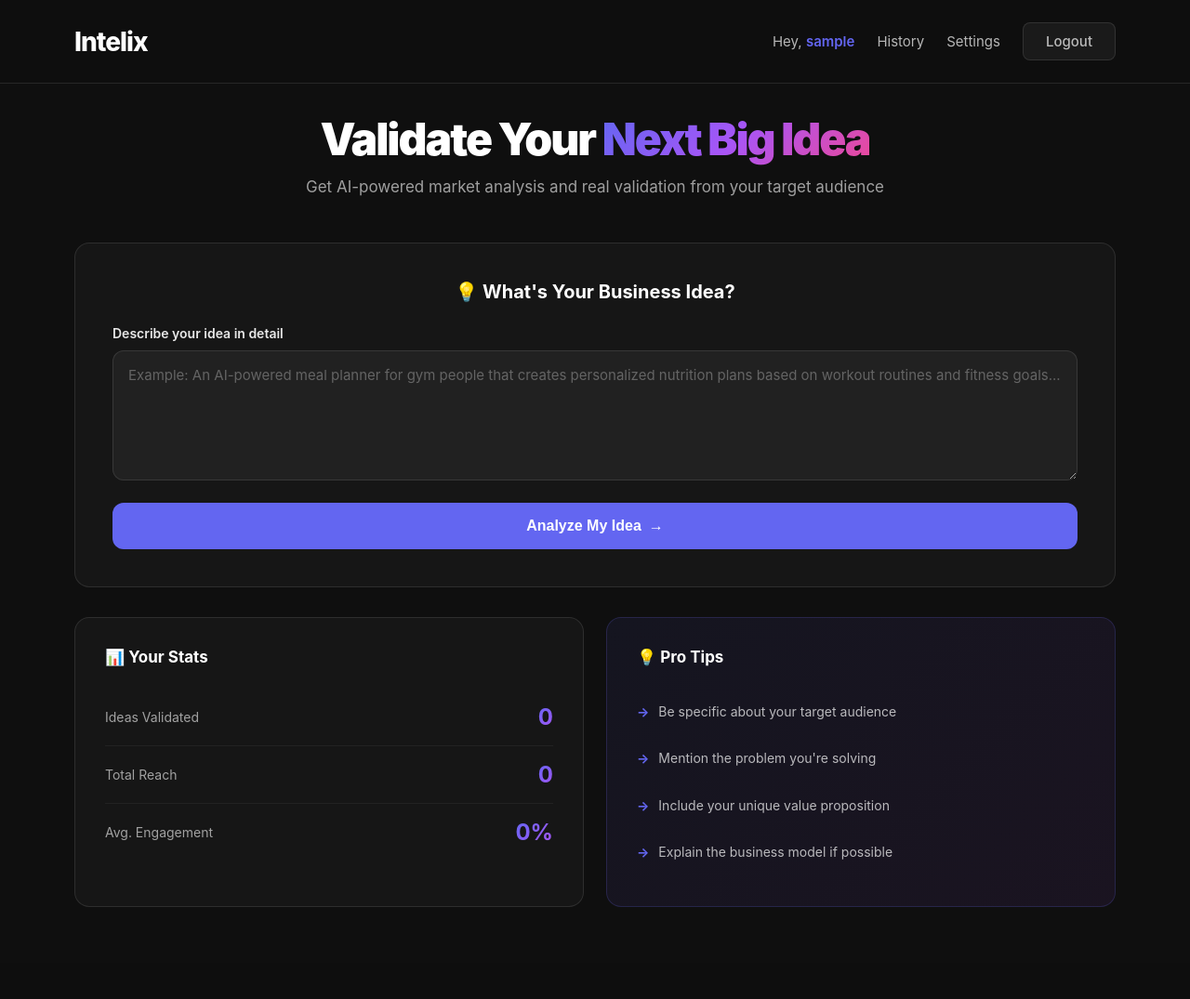
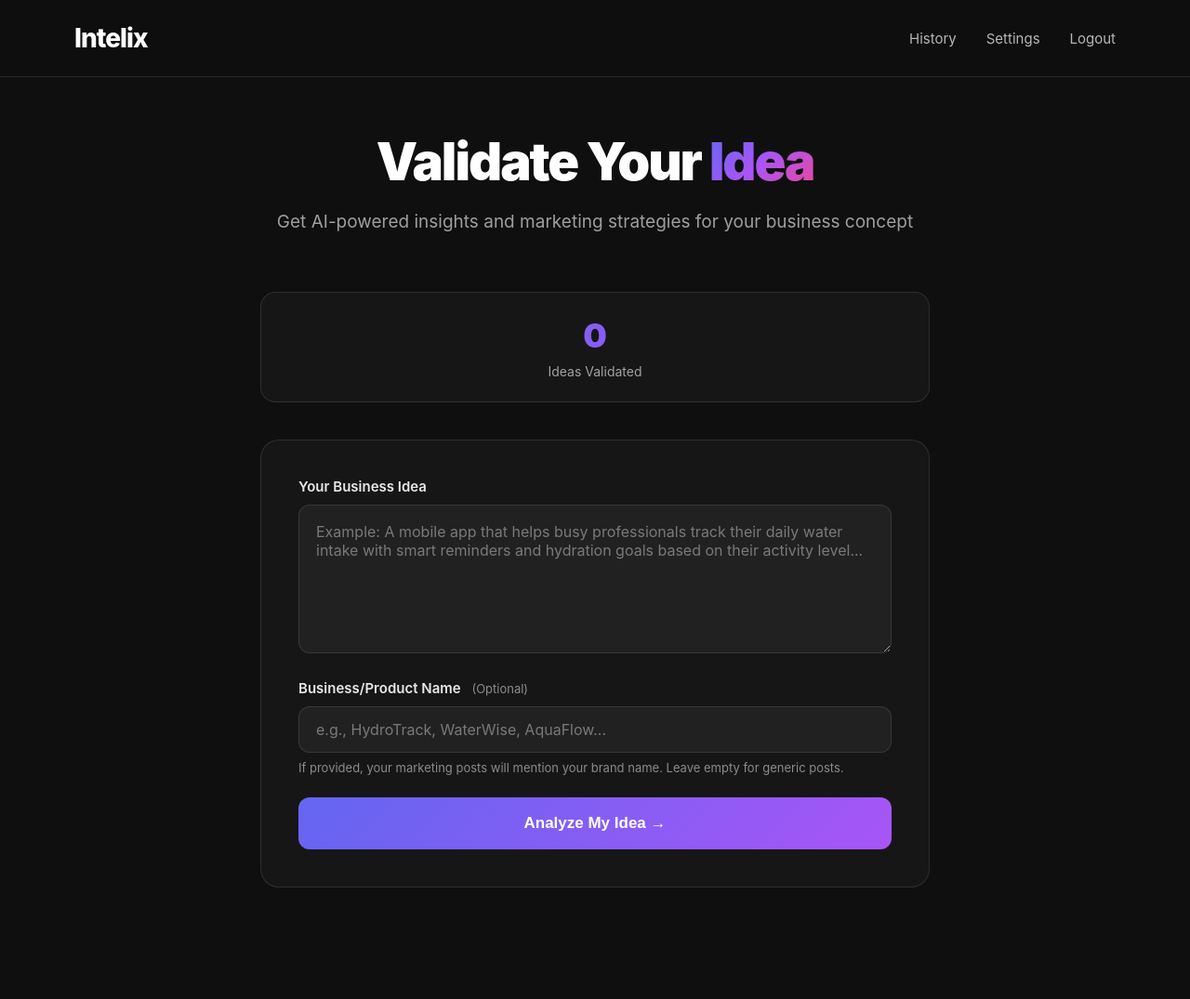
Before and after one commit to vedpalsodkar988-tech/Intelix-V2, a Flask app: page /dashboard in a window 1280 px wide. Shown: the whole page at 93% size. Before the commit the page ends 976 px from the top, so only its background shows below. Run offline with Flask 3, Linux system fonts and the light colour scheme; the visitor is signed in with stand-in values (Sample User, id 1); data that the repository does not hold is empty; some libraries are stand-ins or nearby versions.

Commit message:
Update dashboard.html

```diff
--- a/templates/dashboard.html
+++ b/templates/dashboard.html
@@ -41,18 +41,8 @@
 
         .nav-right {
             display: flex;
-            gap: 24px;
+            gap: 32px;
             align-items: center;
-        }
-
-        .user-info {
-            color: rgba(255, 255, 255, 0.7);
-            font-size: 15px;
-        }
-
-        .user-info span {
-            color: #6366F1;
-            font-weight: 600;
         }
 
         .nav-right a {
@@ -66,38 +56,21 @@
             color: #FFFFFF;
         }
 
-        .btn-logout {
-            background: rgba(255, 255, 255, 0.05);
-            color: rgba(255, 255, 255, 0.9);
-            padding: 10px 24px;
-            border-radius: 8px;
-            text-decoration: none;
-            font-weight: 500;
-            font-size: 14px;
-            border: 1px solid rgba(255, 255, 255, 0.1);
-            transition: all 0.3s;
+        .container {
+            max-width: 800px;
+            margin: 0 auto;
+            padding: 140px 40px 80px;
         }
 
-        .btn-logout:hover {
-            background: rgba(255, 255, 255, 0.1);
-            border-color: rgba(255, 255, 255, 0.2);
+        .header {
+            text-align: center;
+            margin-bottom: 60px;
         }
 
-        .container {
-            max-width: 1200px;
-            margin: 0 auto;
-            padding: 120px 40px 60px;
-        }
-
-        .welcome {
-            text-align: center;
-            margin-bottom: 50px;
-        }
-
-        .welcome h1 {
-            font-size: 48px;
+        .header h1 {
+            font-size: 56px;
             font-weight: 900;
-            margin-bottom: 12px;
+            margin-bottom: 16px;
             letter-spacing: -2px;
         }
 
@@ -108,132 +81,122 @@
             background-clip: text;
         }
 
-        .welcome p {
-            font-size: 17px;
+        .header p {
+            font-size: 19px;
             color: rgba(255, 255, 255, 0.6);
+            line-height: 1.6;
         }
 
-        .idea-card {
+        .validator-box {
             background: rgba(255, 255, 255, 0.03);
             border: 1px solid rgba(255, 255, 255, 0.1);
-            border-radius: 16px;
+            border-radius: 20px;
             padding: 40px;
-            margin-bottom: 32px;
-        }
-
-        .idea-card h2 {
-            font-size: 20px;
-            font-weight: 700;
-            margin-bottom: 24px;
-            display: flex;
-            align-items: center;
-            justify-content: center;
-            gap: 10px;
+            margin-bottom: 40px;
         }
 
         .form-group {
-            margin-bottom: 20px;
+            margin-bottom: 24px;
         }
 
         .form-group label {
             display: block;
-            margin-bottom: 10px;
+            font-size: 15px;
             font-weight: 600;
             color: rgba(255, 255, 255, 0.9);
-            font-size: 14px;
+            margin-bottom: 10px;
         }
 
-        .form-group textarea {
+        .form-group .label-optional {
+            font-size: 13px;
+            font-weight: 400;
+            color: rgba(255, 255, 255, 0.5);
+            margin-left: 8px;
+        }
+
+        textarea {
             width: 100%;
-            padding: 16px;
+            min-height: 160px;
+            padding: 18px;
             background: rgba(255, 255, 255, 0.05);
             border: 1px solid rgba(255, 255, 255, 0.1);
             border-radius: 12px;
-            font-size: 15px;
             color: #FFFFFF;
+            font-size: 16px;
             font-family: inherit;
             resize: vertical;
-            min-height: 140px;
             transition: all 0.3s;
         }
 
-        .form-group textarea:focus {
-            outline: none;
-            border-color: #6366F1;
-            background: rgba(255, 255, 255, 0.08);
+        input[type="text"] {
+            width: 100%;
+            padding: 14px 18px;
+            background: rgba(255, 255, 255, 0.05);
+            border: 1px solid rgba(255, 255, 255, 0.1);
+            border-radius: 12px;
+            color: #FFFFFF;
+            font-size: 16px;
+            font-family: inherit;
+            transition: all 0.3s;
         }
 
-        .form-group textarea::placeholder {
-            color: rgba(255, 255, 255, 0.3);
+        textarea:focus, input[type="text"]:focus {
+            outline: none;
+            background: rgba(255, 255, 255, 0.08);
+            border-color: #6366F1;
         }
 
-        .btn-analyze {
+        textarea::placeholder, input[type="text"]::placeholder {
+            color: rgba(255, 255, 255, 0.4);
+        }
+
+        .helper-text {
+            font-size: 13px;
+            color: rgba(255, 255, 255, 0.5);
+            margin-top: 8px;
+        }
+
+        .submit-btn {
             width: 100%;
-            background: #6366F1;
-            color: white;
-            padding: 16px;
+            padding: 18px;
+            background: linear-gradient(135deg, #6366F1 0%, #A855F7 100%);
             border: none;
             border-radius: 12px;
-            font-size: 16px;
+            color: white;
+            font-size: 17px;
             font-weight: 700;
             cursor: pointer;
             transition: all 0.3s;
-            display: flex;
-            align-items: center;
-            justify-content: center;
-            gap: 8px;
         }
 
-        .btn-analyze:hover {
-            background: #5558E3;
+        .submit-btn:hover {
             transform: translateY(-2px);
-            box-shadow: 0 10px 30px rgba(99, 102, 241, 0.3);
+            box-shadow: 0 12px 30px rgba(99, 102, 241, 0.4);
         }
 
-        .btn-analyze:disabled {
-            background: rgba(99, 102, 241, 0.5);
-            cursor: not-allowed;
-            transform: none;
+        .stats {
+            display: grid;
+            grid-template-columns: repeat(auto-fit, minmax(200px, 1fr));
+            gap: 20px;
+            margin-bottom: 40px;
         }
 
-        .info-grid {
-            display: grid;
-            grid-template-columns: repeat(2, 1fr);
-            gap: 24px;
-        }
-
-        .stats-card, .tips-card {
+        .stat-card {
             background: rgba(255, 255, 255, 0.03);
             border: 1px solid rgba(255, 255, 255, 0.1);
             border-radius: 16px;
-            padding: 32px;
+            padding: 24px;
+            text-align: center;
         }
 
-        .tips-card {
-            background: linear-gradient(135deg, rgba(99, 102, 241, 0.08) 0%, rgba(168, 85, 247, 0.08) 100%);
-            border: 1px solid rgba(99, 102, 241, 0.2);
-        }
-
-        .stats-card h3, .tips-card h3 {
-            font-size: 17px;
-            font-weight: 700;
-            margin-bottom: 24px;
-            display: flex;
-            align-items: center;
-            gap: 8px;
-        }
-
-        .stat-item {
-            display: flex;
-            justify-content: space-between;
-            align-items: center;
-            padding: 16px 0;
-            border-bottom: 1px solid rgba(255, 255, 255, 0.05);
-        }
-
-        .stat-item:last-child {
-            border-bottom: none;
-            padding-bottom: 0;
+        .stat-number {
+            font-size: 36px;
+            font-weight: 900;
+            background: linear-gradient(135deg, #6366F1 0%, #A855F7 100%);
+            -webkit-background-clip: text;
+            -webkit-text-fill-color: transparent;
+            background-clip: text;
+            margin-bottom: 8px;
         }
 
         .stat-label {
@@ -241,70 +204,21 @@
             color: rgba(255, 255, 255, 0.6);
         }
 
-        .stat-value {
-            font-size: 24px;
-            font-weight: 700;
-            background: linear-gradient(135deg, #6366F1 0%, #A855F7 100%);
-            -webkit-background-clip: text;
-            -webkit-text-fill-color: transparent;
-            background-clip: text;
-        }
-
-        .tip-list {
-            list-style: none;
-        }
-
-        .tip-list li {
-            padding: 14px 0;
-            font-size: 14px;
-            color: rgba(255, 255, 255, 0.7);
-            line-height: 1.6;
-            display: flex;
-            align-items: flex-start;
-            gap: 10px;
-        }
-
-        .tip-list li::before {
-            content: "→";
-            color: #6366F1;
-            font-weight: 700;
-            flex-shrink: 0;
-        }
-
-        /* Loading Spinner */
-        .spinner {
-            display: inline-block;
-            width: 18px;
-            height: 18px;
-            border: 3px solid rgba(255, 255, 255, 0.3);
-            border-top-color: white;
-            border-radius: 50%;
-            animation: spin 0.8s linear infinite;
-        }
-
-        @keyframes spin {
-            to { transform: rotate(360deg); }
-        }
-
-        @media (max-width: 968px) {
+        @media (max-width: 768px) {
             nav {
                 padding: 20px 24px;
             }
 
             .container {
-                padding: 100px 24px 60px;
+                padding: 120px 24px 60px;
             }
 
-            .welcome h1 {
-                font-size: 36px;
+            .header h1 {
+                font-size: 42px;
             }
 
-            .idea-card {
-                padding: 28px 24px;
-            }
-
-            .info-grid {
-                grid-template-columns: 1fr;
+            .validator-box {
+                padding: 28px;
             }
         }
     </style>
@@ -313,82 +227,58 @@
     <nav>
         <div class="logo">Intelix</div>
         <div class="nav-right">
-            <div class="user-info">
-                Hey, <span>{{ username }}</span>
-            </div>
             <a href="/validations">History</a>
             <a href="/settings">Settings</a>
-            <a href="/logout" class="btn-logout">Logout</a>
+            <a href="/logout">Logout</a>
         </div>
     </nav>
 
     <div class="container">
-        <div class="welcome">
-            <h1>Validate Your <span class="gradient-text">Next Big Idea</span></h1>
-            <p>Get AI-powered market analysis and real validation from your target audience</p>
+        <div class="header">
+            <h1>Validate Your <span class="gradient-text">Idea</span></h1>
+            <p>Get AI-powered insights and marketing strategies for your business concept</p>
         </div>
 
-        <div class="idea-card">
-            <h2>💡 What's Your Business Idea?</h2>
-            <form id="analyzeForm" action="/analyze" method="POST">
+        <div class="stats">
+            <div class="stat-card">
+                <div class="stat-number">{{ validation_count }}</div>
+                <div class="stat-label">Ideas Validated</div>
+            </div>
+        </div>
+
+        <div class="validator-box">
+            <form action="/analyze" method="POST">
                 <div class="form-group">
-                    <label for="idea">Describe your idea in detail</label>
+                    <label for="idea">Your Business Idea</label>
                     <textarea
                         id="idea"
                         name="idea"
-                        placeholder="Example: An AI-powered meal planner for gym people that creates personalized nutrition plans based on workout routines and fitness goals..."
+                        placeholder="Example: A mobile app that helps busy professionals track their daily water intake with smart reminders and hydration goals based on their activity level..."
                         required
                     ></textarea>
                 </div>
-                <button type="submit" class="btn-analyze" id="analyzeBtn">
-                    <span id="btnText">Analyze My Idea</span>
-                    <span id="btnArrow">→</span>
+
+                <div class="form-group">
+                    <label for="business_name">
+                        Business/Product Name
+                        <span class="label-optional">(Optional)</span>
+                    </label>
+                    <input
+                        type="text"
+                        id="business_name"
+                        name="business_name"
+                        placeholder="e.g., HydroTrack, WaterWise, AquaFlow..."
+                    />
+                    <div class="helper-text">
+                        If provided, your marketing posts will mention your brand name. Leave empty for generic posts.
+                    </div>
+                </div>
+
+                <button type="submit" class="submit-btn">
+                    Analyze My Idea →
                 </button>
             </form>
         </div>
-
-        <div class="info-grid">
-            <div class="stats-card">
-                <h3>📊 Your Stats</h3>
-                <div class="stat-item">
-                    <span class="stat-label">Ideas Validated</span>
-                    <span class="stat-value">{{ validation_count }}</span>
-                </div>
-                <div class="stat-item">
-                    <span class="stat-label">Total Reach</span>
-                    <span class="stat-value">0</span>
-                </div>
-                <div class="stat-item">
-                    <span class="stat-label">Avg. Engagement</span>
-                    <span class="stat-value">0%</span>
-                </div>
-            </div>
-
-            <div class="tips-card">
-                <h3>💡 Pro Tips</h3>
-                <ul class="tip-list">
-                    <li>Be specific about your target audience</li>
-                    <li>Mention the problem you're solving</li>
-                    <li>Include your unique value proposition</li>
-                    <li>Explain the business model if possible</li>
-                </ul>
-            </div>
-        </div>
     </div>
-
-    <script>
-        document.getElementById('analyzeForm').addEventListener('submit', function(e) {
-            const btn = document.getElementById('analyzeBtn');
-            const btnText = document.getElementById('btnText');
-            const btnArrow = document.getElementById('btnArrow');
-
-            // Disable button
-            btn.disabled = true;
-
-            // Change text and add spinner
-            btnText.textContent = 'Analyzing';
-            btnArrow.innerHTML = '<span class="spinner"></span>';
-        });
-    </script>
 </body>
 </html>
```
